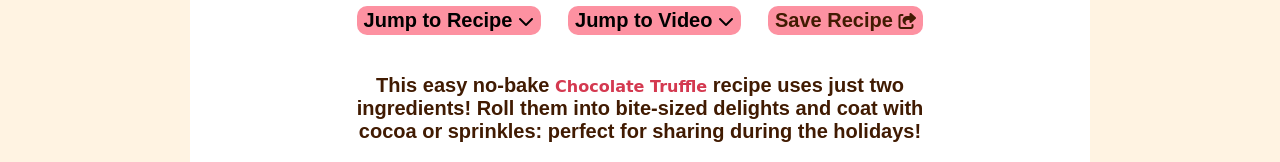
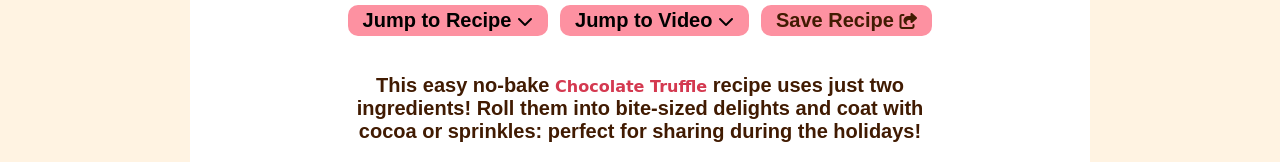
Before and after one commit to jenicaliang/iffall2024, a plain HTML site: page recipe/complete/index.html in a window 1280 px wide. Shown: the part 790-952 px from the top of the page. Drawn offline with Linux system fonts and the light colour scheme; a web font is replaced by a local one.

Commit message:
Add files via upload

```diff
--- a/recipe/complete/css/styles.css
+++ b/recipe/complete/css/styles.css
@@ -157,16 +157,16 @@ ul {
 
 table.details {
     border-collapse: separate;
-    border-spacing: 2vw 0;
+    border-spacing: 10px 0;
     margin: auto;
-    padding: 1vh 2vw;
+    padding: 7px 0 7px;
     text-align: center;
 }
 
 div.details {
-    background-color: rgb(253, 145, 161);
+   background-color: rgb(253, 145, 161);
     border-radius: 10px;
-    padding: 3px 7px 3px 7px;
+    padding: 4px 15px;
 }
 
 /* Styling for introductory description */
@@ -316,7 +316,7 @@ div.details {
 
 .prep-time th {
     margin: auto;
-    padding: 10px;
+    padding: 7px;
 }
 
 /* Styling for quick look recipe card main section */
```
